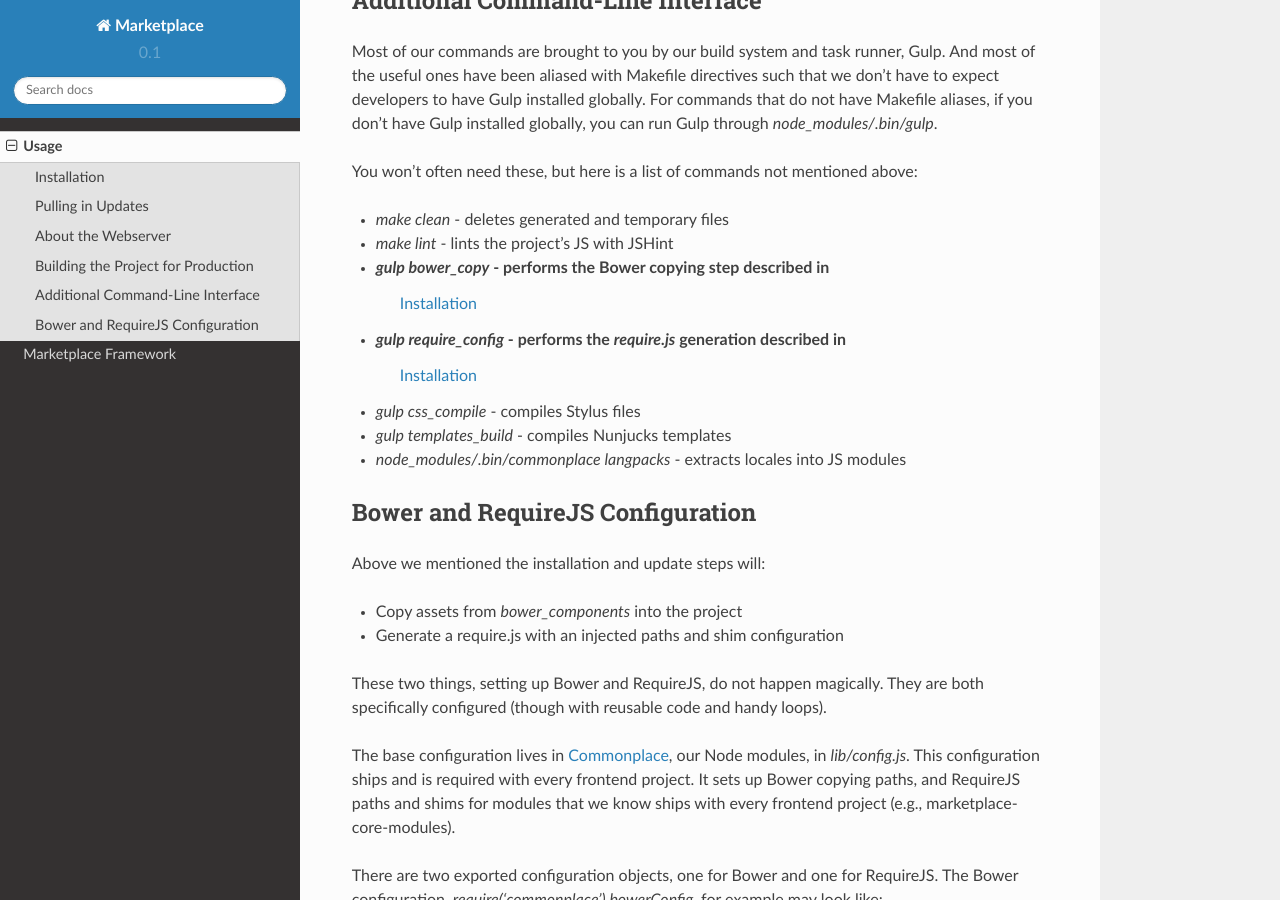
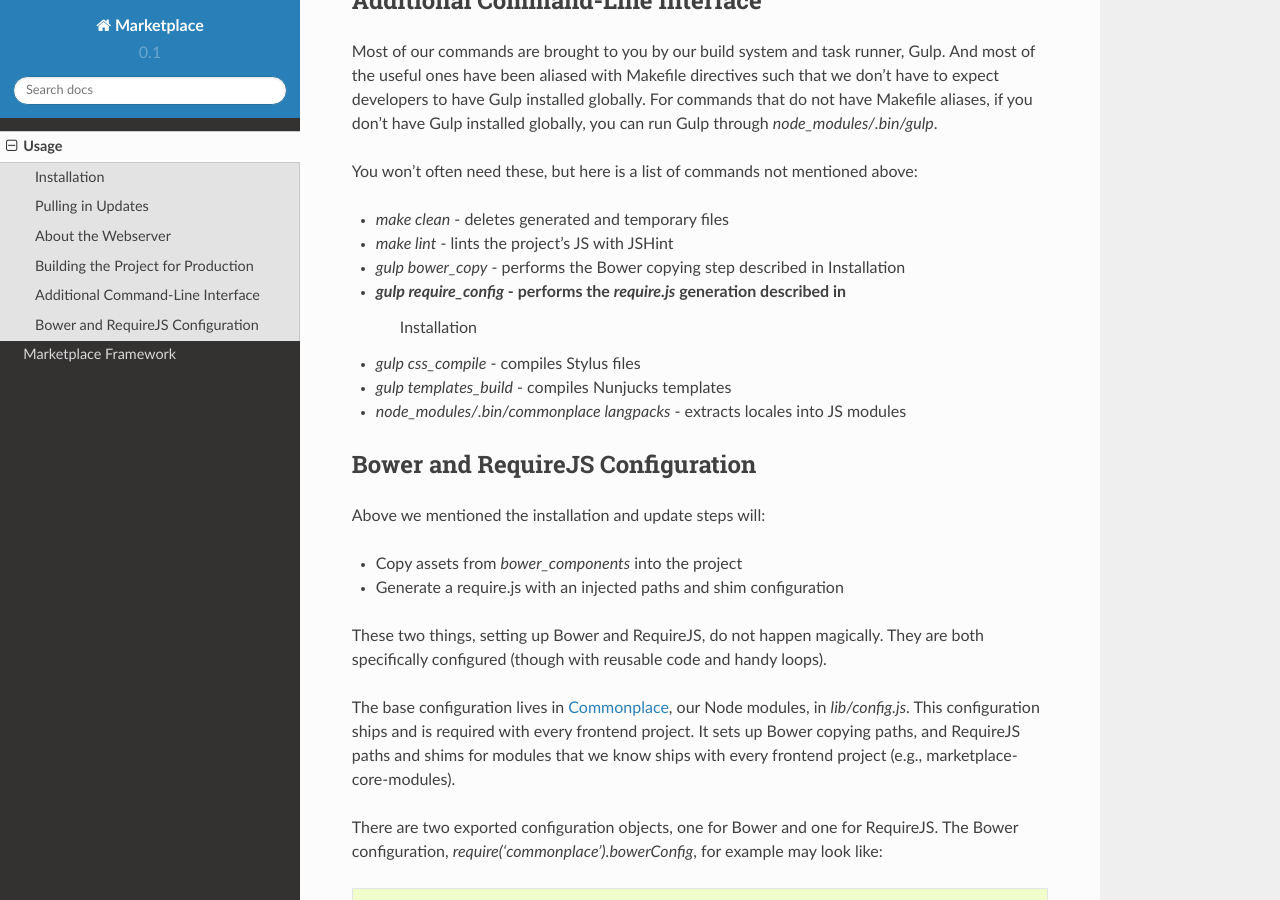
Before and after one commit to mozilla/marketplace-frontend-docs, a Sphinx documentation site: the page built from docs/topics/usage.rst, in a window 1280 px wide and 900 px high, scrolled down 2749 px. Built offline with Sphinx 7.4.7 and the Read the Docs theme 2.0.0, drawn with Linux system fonts in a browser that asks for light colours; pages that are not in the unit, such as notebooks, are missing from menus; some of the changed lines change nothing that is shown.

Commit message:
fix list rendering

```diff
--- a/docs/topics/usage.rst
+++ b/docs/topics/usage.rst
@@ -138,10 +138,9 @@ You won't often need these, but here is a list of commands not mentioned above:
 
 * `make clean` - deletes generated and temporary files
 * `make lint` - lints the project's JS with JSHint
-* `gulp bower_copy` - performs the Bower copying step described in
-                      :ref:`installation`
+* `gulp bower_copy` - performs the Bower copying step described in Installation
 * `gulp require_config` - performs the `require.js` generation described in
-                          :ref:`installation`
+                          Installation
 * `gulp css_compile` - compiles Stylus files
 * `gulp templates_build` - compiles Nunjucks templates
 * `node_modules/.bin/commonplace langpacks` - extracts locales into JS modules
```
